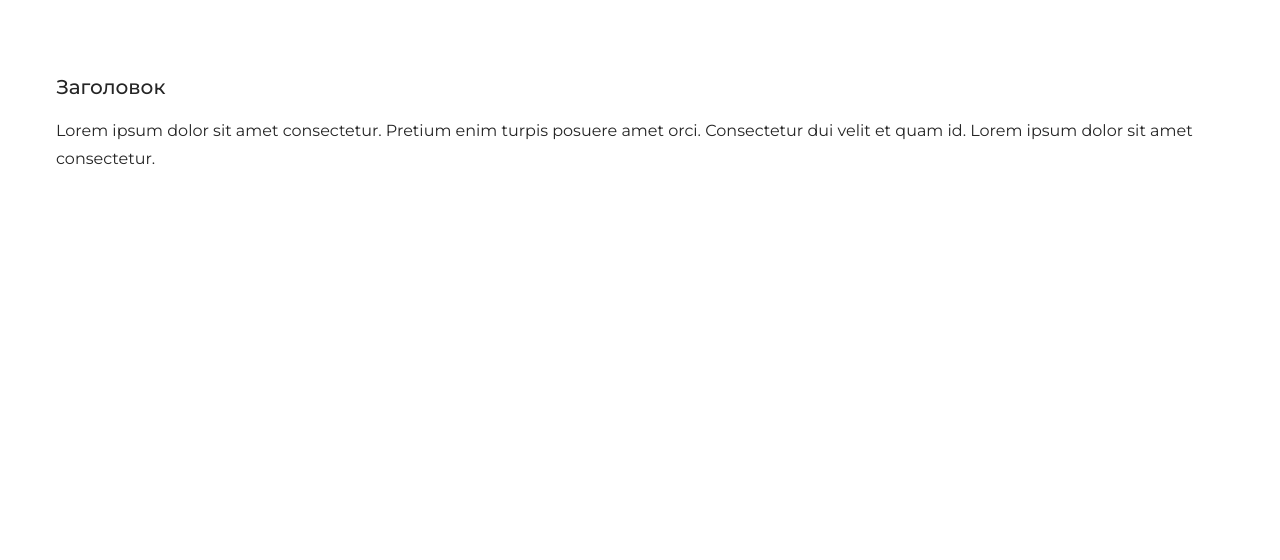
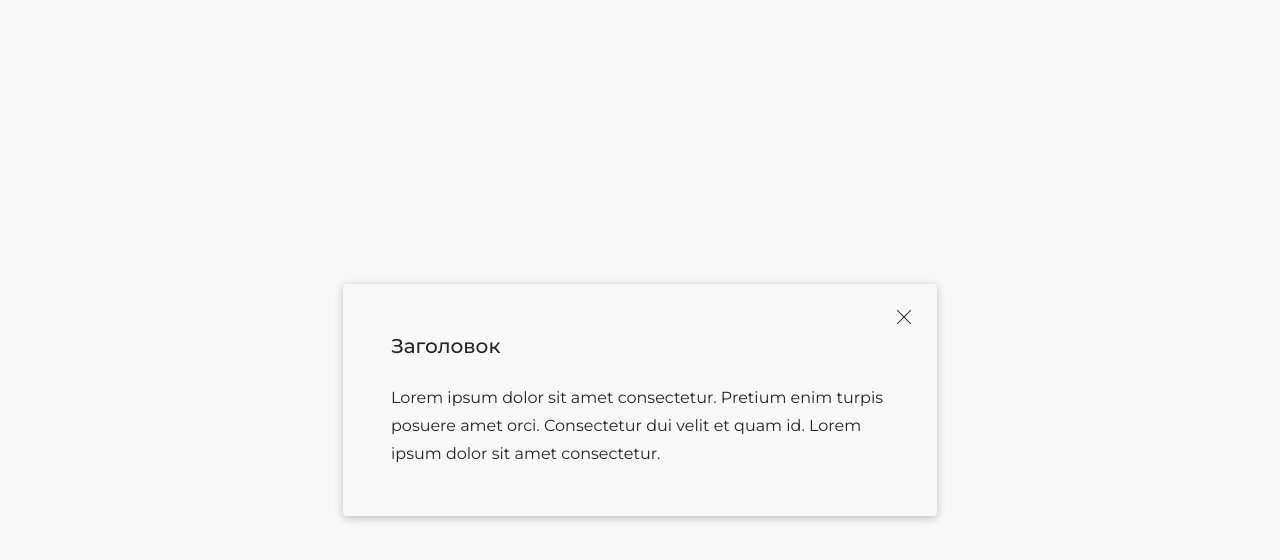
Before and after one commit to AmirAshizhev/streamTelecomTest, a React (Create React App) app: page / in a window 1280 px wide. Shown: the top 560 px of the page. Built offline with nearby package versions, Linux system fonts and the light colour scheme.

Commit message:
feat: popup

```diff
--- a/src/components/App/App.js
+++ b/src/components/App/App.js
@@ -6,12 +6,13 @@ import './App.css';
 
 function App() {
 
-  const [openedPopup, setOpenedPopup] = useState(true)
+  const [openedPopup, setOpenedPopup] = useState(true);
+  const [isDarkMode, setIsDarkMode] = useState(false);
 
   return (
     <div className="App">
-      <Settings setOpenedPopup={setOpenedPopup}/>
-      {openedPopup && <Popup/>}
+      <Settings setOpenedPopup={setOpenedPopup} darkMode={isDarkMode}/>
+      {openedPopup && <Popup darkMode={isDarkMode}/>}
     </div>
   );
 }
--- a/src/components/Popup/Popup.css
+++ b/src/components/Popup/Popup.css
@@ -1,6 +1,52 @@
 .popup{
+  position: fixed;
+  top: 0;
+  left: 0;
+  width: 100%;
+  height: 100%;
+  background: #F8F8F8;
+  display: flex;
+  justify-content: center;
+  align-items: center;
+}
+
+.popup_dark{
+  background: rgba(45, 45, 45, 0.75);
+}
+
+
+.popup__countainer{
   padding: 48px;
+  position: relative;
+  max-width: 498px;
+  box-shadow: 0px 2px 8px rgba(0, 0, 0, 0.24);
+  border-radius: 4px;
 }
+
+.popup__countainer_dark{
+  background: #2D2D2D;
+}
+
+.popup__bth{
+  position: absolute;
+  top: calc(19px + 7px);
+  right: calc(19px + 7px);
+  height: 14px;
+  width: 14px;
+  background-image: url(../../images/close-bth_black.svg);
+  border: none;
+  background-color: rgba(0, 0, 0, 0);
+}
+
+.popup__bth_dark{
+  background-image: url(../../images/close-bth_white.svg);
+}
+
+.popup__bth:hover{
+  cursor: pointer;
+  opacity: 0.7;
+}
+
 
 .popup__title{
   font-family: 'Montserrat';
@@ -9,6 +55,11 @@
   font-size: 20px;
   line-height: 28px;
   color: #252525;
+  margin: 0 0 24px 0;
+}
+
+.popup__title_dark{
+  color: #F8F8F8;
 }
 
 .popup__text{
@@ -18,4 +69,9 @@
   font-size: 16px;
   line-height: 28px;
   color: #252525;
+  margin: 0;
 }
+
+.popup__text_dark{
+  color: #F8F8F8;
+}
--- a/src/components/Popup/Popup.jsx
+++ b/src/components/Popup/Popup.jsx
@@ -1,10 +1,13 @@
 import './Popup.css';
 
-function Popup() {
+function Popup({darkMode}) {
   return (
-    <div className="popup">
-      <h2 className="popup__title">Заголовок</h2>
-      <p className="popup__text">Lorem ipsum dolor sit amet consectetur. Pretium enim turpis posuere amet orci. Consectetur dui velit et quam id. Lorem ipsum dolor sit amet consectetur. </p>
+    <div className={`popup ${darkMode && 'popup_dark'}`}>
+      <div className={`popup__countainer ${darkMode && 'popup__countainer_dark'}`}>
+        <button className={`popup__bth ${darkMode && 'popup__bth_dark'}`} type='button'></button>
+        <h2 className={`popup__title ${darkMode && 'popup__title_dark'}`}>Заголовок</h2>
+        <p className={`popup__text ${darkMode && 'popup__text_dark'}`}>Lorem ipsum dolor sit amet consectetur. Pretium enim turpis posuere amet orci. Consectetur dui velit et quam id. Lorem ipsum dolor sit amet consectetur.</p>
+      </div>
     </div>
   );
 }
--- a/src/components/Settings/Settings.jsx
+++ b/src/components/Settings/Settings.jsx
@@ -1,6 +1,6 @@
 import './Settings.css';
 
-function Settings({setOpenedPopup}) {
+function Settings({setOpenedPopup, darkMode}) {
   return (
     <div className="settings">
 
```
Also changed, not shown: src/images/close-bth_black.svg (added), src/images/close-bth_white.svg (added).
